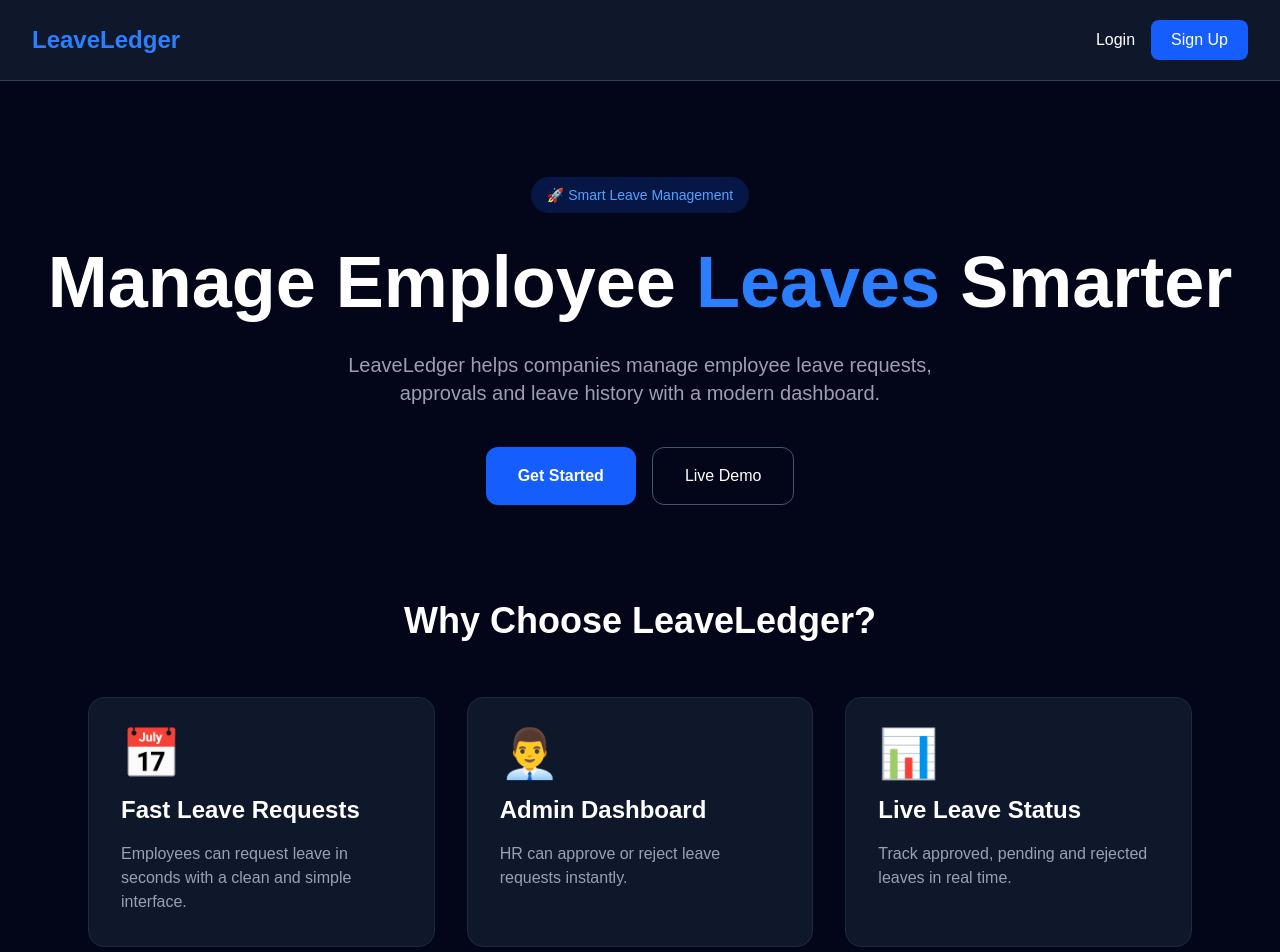
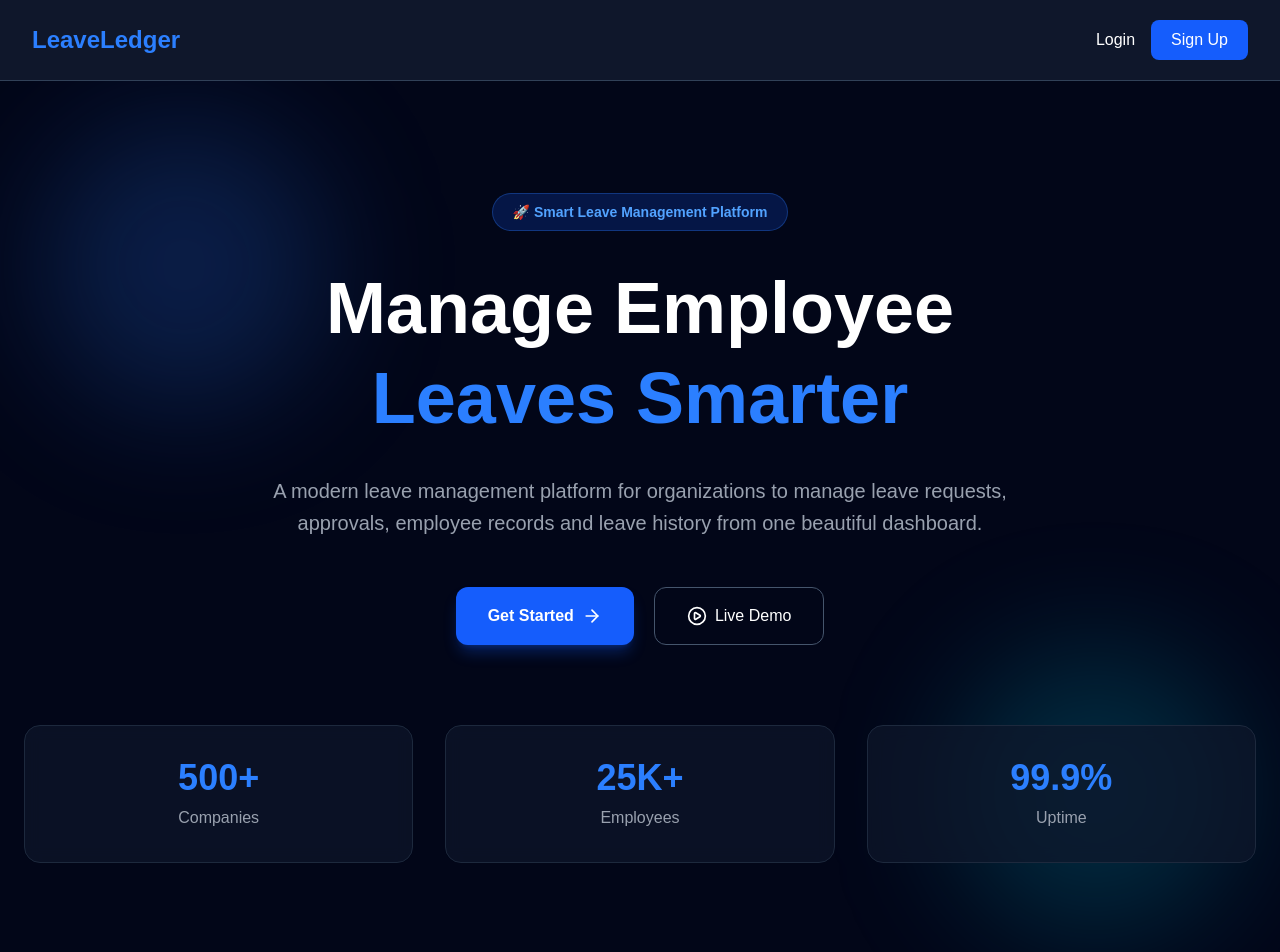
Before and after one commit to luckyverma761839-blip/leave-ledger, a Next.js app: page / in a window 1280 px wide. Shown: the top 952 px of the page. Built offline with nearby package versions, Linux system fonts and the light colour scheme.

Commit message:
feat: redesign hero section

```diff
--- a/package.json
+++ b/package.json
@@ -9,6 +9,7 @@
     "lint": "eslint"
   },
   "dependencies": {
+    "lucide-react": "^1.24.0",
     "next": "16.2.10",
     "react": "19.2.4",
     "react-dom": "19.2.4"
--- a/src/components/Hero.tsx
+++ b/src/components/Hero.tsx
@@ -1,34 +1,68 @@
+import { ArrowRight, PlayCircle } from "lucide-react";
+
 export default function Hero() {
   return (
-    <section className="max-w-7xl mx-auto px-6 py-24">
-      <div className="text-center">
+    <section className="relative overflow-hidden py-28 px-6">
 
-        <span className="inline-block bg-blue-600/20 text-blue-400 px-4 py-2 rounded-full text-sm font-medium mb-6">
-          🚀 Smart Leave Management
+      {/* Background Glow */}
+      <div className="absolute top-10 left-10 w-72 h-72 bg-blue-500/20 blur-3xl rounded-full"></div>
+      <div className="absolute bottom-10 right-10 w-72 h-72 bg-cyan-500/20 blur-3xl rounded-full"></div>
+
+      <div className="relative max-w-7xl mx-auto text-center">
+
+        <span className="inline-block bg-blue-600/20 text-blue-400 border border-blue-500/30 px-5 py-2 rounded-full text-sm font-semibold mb-8">
+          🚀 Smart Leave Management Platform
         </span>
 
         <h1 className="text-5xl md:text-7xl font-extrabold leading-tight">
           Manage Employee
-          <span className="text-blue-500"> Leaves </span>
-          Smarter
+          <br />
+          <span className="text-blue-500">Leaves Smarter</span>
         </h1>
 
-        <p className="text-gray-400 text-lg md:text-xl mt-6 max-w-2xl mx-auto">
-          LeaveLedger helps companies manage employee leave requests,
-          approvals and leave history with a modern dashboard.
+        <p className="mt-8 max-w-3xl mx-auto text-lg md:text-xl text-gray-400 leading-8">
+          A modern leave management platform for organizations to
+          manage leave requests, approvals, employee records and leave
+          history from one beautiful dashboard.
         </p>
 
-        <div className="mt-10 flex flex-col sm:flex-row justify-center gap-4">
-          <button className="bg-blue-600 hover:bg-blue-700 px-8 py-4 rounded-xl font-semibold transition">
+        <div className="mt-12 flex flex-col sm:flex-row justify-center gap-5">
+
+          <button className="flex items-center justify-center gap-2 bg-blue-600 hover:bg-blue-700 px-8 py-4 rounded-xl font-semibold transition duration-300 shadow-lg shadow-blue-600/30">
             Get Started
+            <ArrowRight size={20} />
           </button>
 
-          <button className="border border-slate-600 hover:border-blue-500 px-8 py-4 rounded-xl transition">
+          <button className="flex items-center justify-center gap-2 border border-slate-600 hover:border-blue-500 hover:bg-slate-900 px-8 py-4 rounded-xl transition duration-300">
+            <PlayCircle size={20} />
             Live Demo
           </button>
+
+        </div>
+
+        {/* Stats */}
+
+        <div className="mt-20 grid grid-cols-1 md:grid-cols-3 gap-8">
+
+          <div className="bg-slate-900/70 backdrop-blur border border-slate-800 rounded-2xl p-8">
+            <h2 className="text-4xl font-bold text-blue-500">500+</h2>
+            <p className="mt-2 text-gray-400">Companies</p>
+          </div>
+
+          <div className="bg-slate-900/70 backdrop-blur border border-slate-800 rounded-2xl p-8">
+            <h2 className="text-4xl font-bold text-blue-500">25K+</h2>
+            <p className="mt-2 text-gray-400">Employees</p>
+          </div>
+
+          <div className="bg-slate-900/70 backdrop-blur border border-slate-800 rounded-2xl p-8">
+            <h2 className="text-4xl font-bold text-blue-500">99.9%</h2>
+            <p className="mt-2 text-gray-400">Uptime</p>
+          </div>
+
         </div>
 
       </div>
+
     </section>
   );
 }
```
Also changed, not shown: 1 other file (tests, documents, lock files or other folders).
